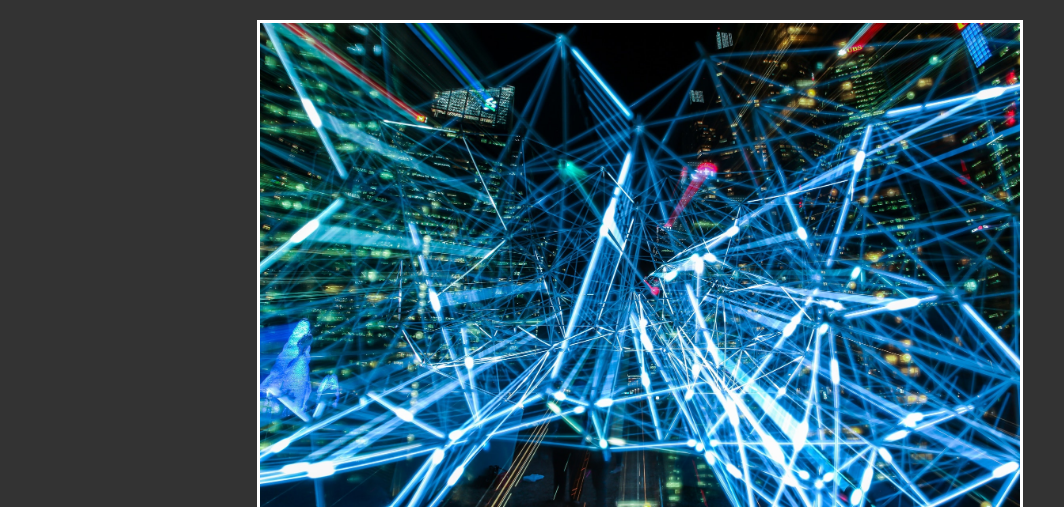
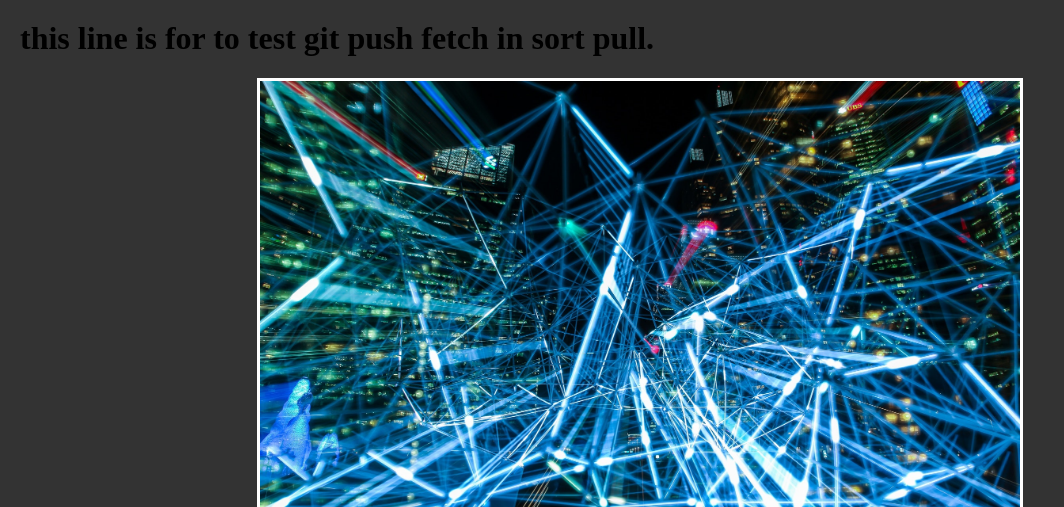
Before and after one commit to Jyotiranjan767/2018_practice_1, a plain HTML site: page index.html in a window 1280 px wide. Shown: the top 507 px of the page, without its empty margins (0-1064 px from the left). Drawn offline with Linux system fonts and the light colour scheme.

Commit message:
this is commit in index.html file in heading inserting

```diff
--- a/index.html
+++ b/index.html
@@ -9,7 +9,9 @@
 	<link rel="stylesheet" type="text/css" href="style.css">
 </head>
 <body>
-
+	<div>
+		<h1>this line is for  to test git push fetch in sort pull.</h1>
+	</div>
 	<div class = 'container' >
 		<div class = 'main-img'>
 			<img src="img/img1.jpeg" id = 'current'>
```
